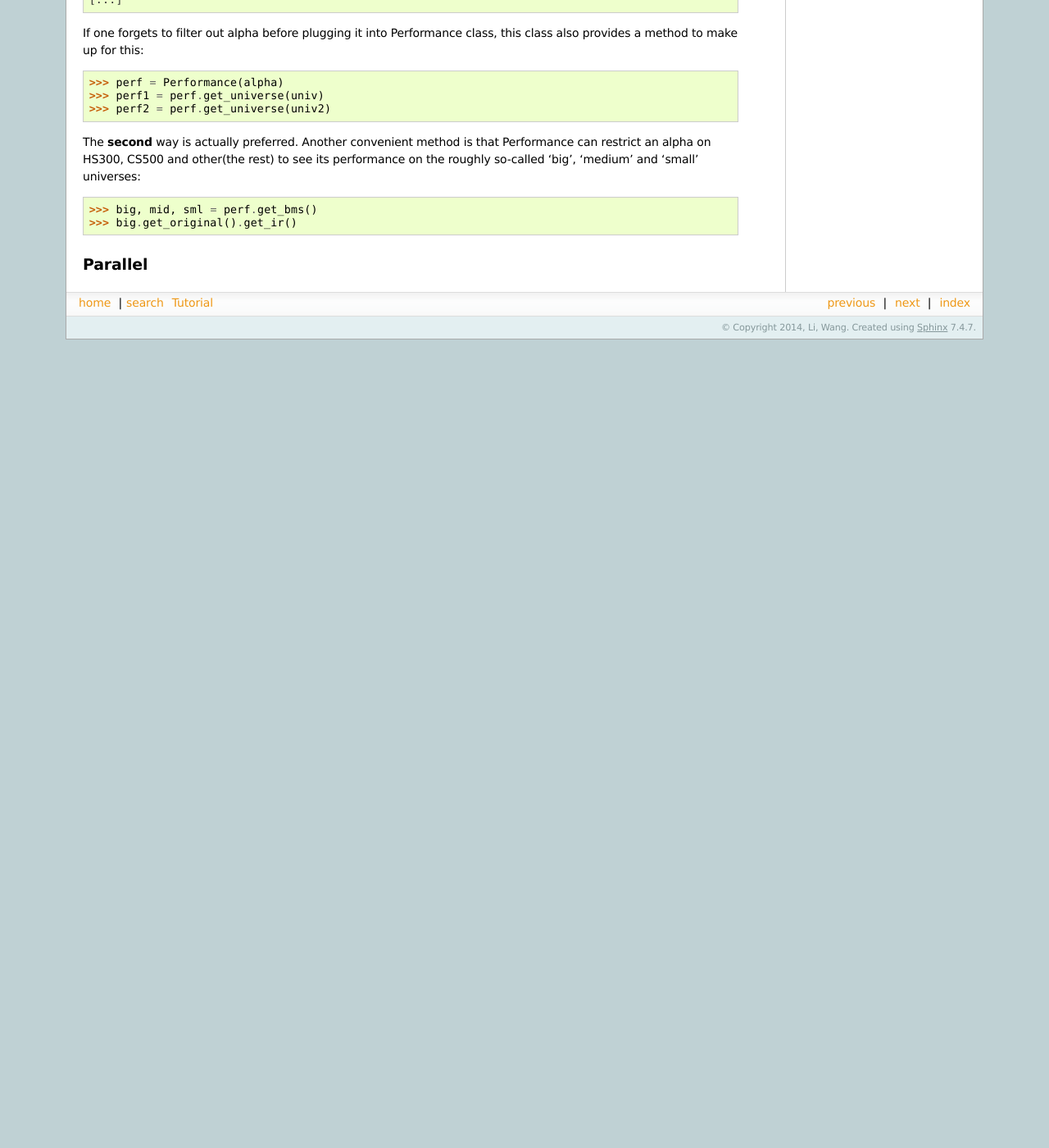
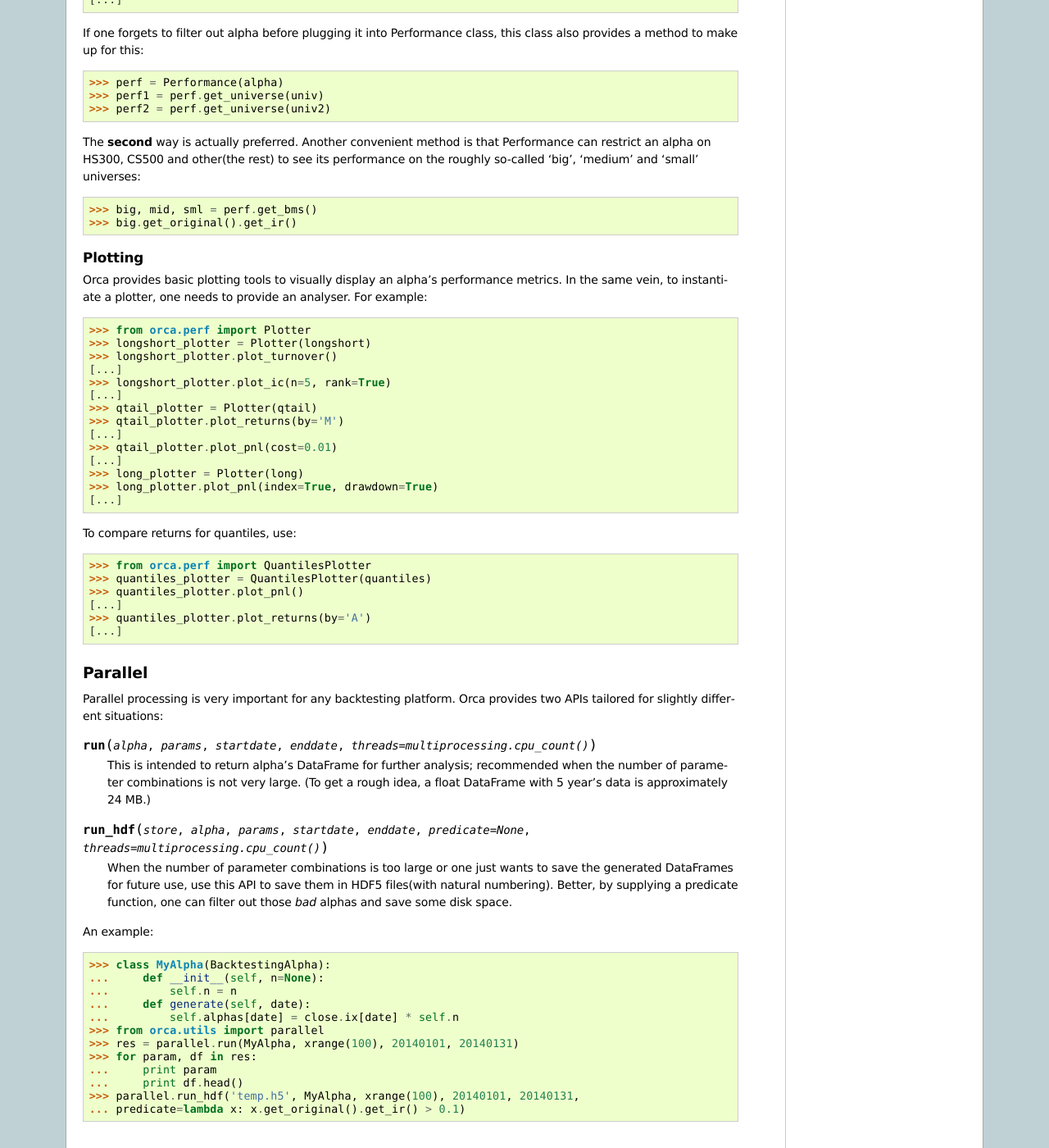
Before and after one commit to leeong05/orca, a Sphinx documentation site: the page built from docs/tutorial.rst, in a window 1280 px wide and 1400 px high, scrolled down 3404 px. Shown: the whole window at 82% size. Built offline with Sphinx 7.4.7, drawn with Linux system fonts in a browser that asks for light colours; before the commit the page ends 3818 px from its top, so only the background shows below that; some of the changed text lies outside the part shown.

Commit message:
bug fixed

```diff
--- a/docs/tutorial.rst
+++ b/docs/tutorial.rst
@@ -159,7 +159,7 @@ Analyser
 
 This is better illustrated with an example::
 
-   >>> from orca.performance import Performance
+   >>> from orca.perf import Performance
    >>> perf = Performance(alphadf)
    >>> longshort = Performance.get_longshort()
    >>> long = Performance.get_qtop(0.3, index='HS300')
@@ -186,6 +186,62 @@ The **second** way is actually preferred. Another convenient method is that Perf
    >>> big, mid, sml = perf.get_bms()
    >>> big.get_original().get_ir()
 
+Plotting
+^^^^^^^^
+
+Orca provides basic plotting tools to visually display an alpha's performance metrics. In the same vein, to instantiate a plotter, one needs to provide an analyser. For example::
+
+   >>> from orca.perf import Plotter
+   >>> longshort_plotter = Plotter(longshort)
+   >>> longshort_plotter.plot_turnover()
+   [...]
+   >>> longshort_plotter.plot_ic(n=5, rank=True)
+   [...]
+   >>> qtail_plotter = Plotter(qtail)
+   >>> qtail_plotter.plot_returns(by='M')
+   [...]
+   >>> qtail_plotter.plot_pnl(cost=0.01)
+   [...]
+   >>> long_plotter = Plotter(long)
+   >>> long_plotter.plot_pnl(index=True, drawdown=True)
+   [...]
+
+To compare returns for quantiles, use::
+
+   >>> from orca.perf import QuantilesPlotter
+   >>> quantiles_plotter = QuantilesPlotter(quantiles)
+   >>> quantiles_plotter.plot_pnl()
+   [...]
+   >>> quantiles_plotter.plot_returns(by='A')
+   [...]
+
 
 Parallel
 --------
+
+Parallel processing is very important for any backtesting platform. Orca provides two APIs tailored for slightly different situations:
+
+.. py:function:: run(alpha, params, startdate, enddate, threads=multiprocessing.cpu_count())
+   :noindex:
+
+   This is intended to return alpha's DataFrame for further analysis; recommended when the number of parameter combinations is not very large. (To get a rough idea, a float DataFrame with 5 year's data is approximately 24 MB.)
+
+.. py:function:: run_hdf(store, alpha, params, startdate, enddate, predicate=None, threads=multiprocessing.cpu_count())
+   :noindex:
+
+   When the number of parameter combinations is too large or one just wants to save the generated DataFrames for future use, use this API to save them in HDF5 files(with natural numbering). Better, by supplying a predicate function, one can filter out those *bad* alphas and save some disk space.
+
+An example::
+
+   >>> class MyAlpha(BacktestingAlpha):
+   ...     def __init__(self, n=None):
+   ...         self.n = n
+   ...     def generate(self, date):
+   ...         self.alphas[date] = close.ix[date] * self.n
+   >>> from orca.utils import parallel
+   >>> res = parallel.run(MyAlpha, xrange(100), 20140101, 20140131)
+   >>> for param, df in res:
+   ...     print param
+   ...     print df.head()
+   >>> parallel.run_hdf('temp.h5', MyAlpha, xrange(100), 20140101, 20140131,
+   ... predicate=lambda x: x.get_original().get_ir() > 0.1)
--- a/docs/util.rst
+++ b/docs/util.rst
@@ -1,5 +1,10 @@
 utils -- Utilities for parallel&testing
 =======================================
+
+utils.parallel
+--------------
+
+.. automodule:: orca.utils.parallel
 
 utils.date
 ----------
```
Also changed, not shown: 2 other files.
